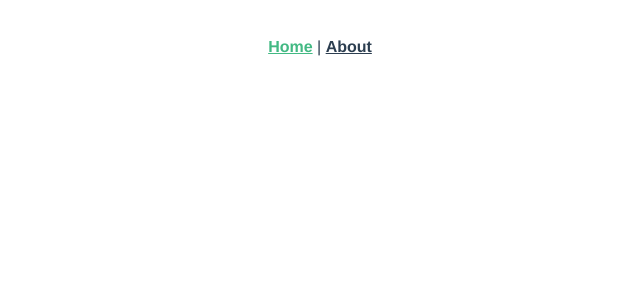
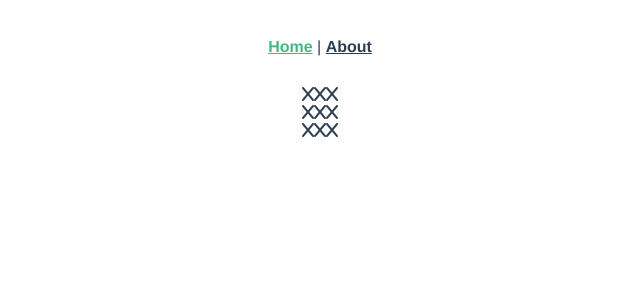
Before and after one commit to ALONUCLEAR/VueJSTicTacToe, a Vue app in the folder tic-tac-toe/: page / in a window 1280 px wide. Shown: the top 300 px of the page, without its empty margins (320-960 px from the left). Built offline with nearby package versions, Linux system fonts and the light colour scheme.

Commit message:
fix(Board.vue): start working on the board. Not close to done

```diff
--- a/tic-tac-toe/src/components/Board.vue
+++ b/tic-tac-toe/src/components/Board.vue
@@ -1,15 +1,42 @@
 <template>
   <div class="board">
-
+    <div v-for="(row, index) in cells" :key="index">
+      <i v-for="(cell, colIndex) in row" :key="colIndex" class="fa-solid square">
+        {{cell}}
+      </i>
+    </div>
   </div>
 </template>
 
 <script>
 export default {
   name: 'GameBoard',
+  props: {
+    rows: {
+      type: Number,
+      default: 3,
+    },
+    columns: {
+      type: Number,
+      default: 3,
+    }
+  },
+  data() {
+    return {
+      cells: [],
+    }
+  },
+  created() {
+    this.cells = Array.from({length: this.rows}).map(() => Array.from({length: this.columns}, () => 'x'));
+    console.log(this.cells);
+  }
 }
 </script>
 
 <style scoped>
-
+.square {
+  border: black;
+  outline-color: black;
+  outline-width: thick;
+}
 </style>
```
